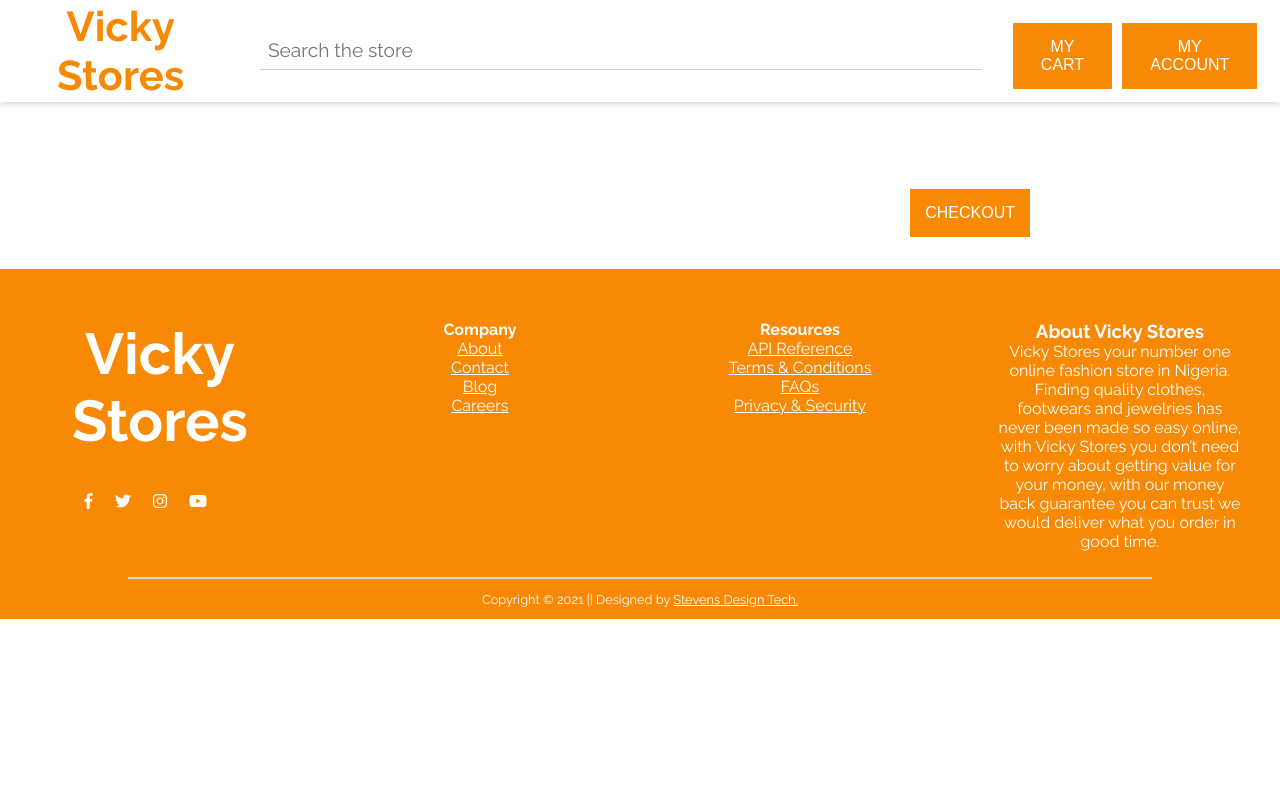
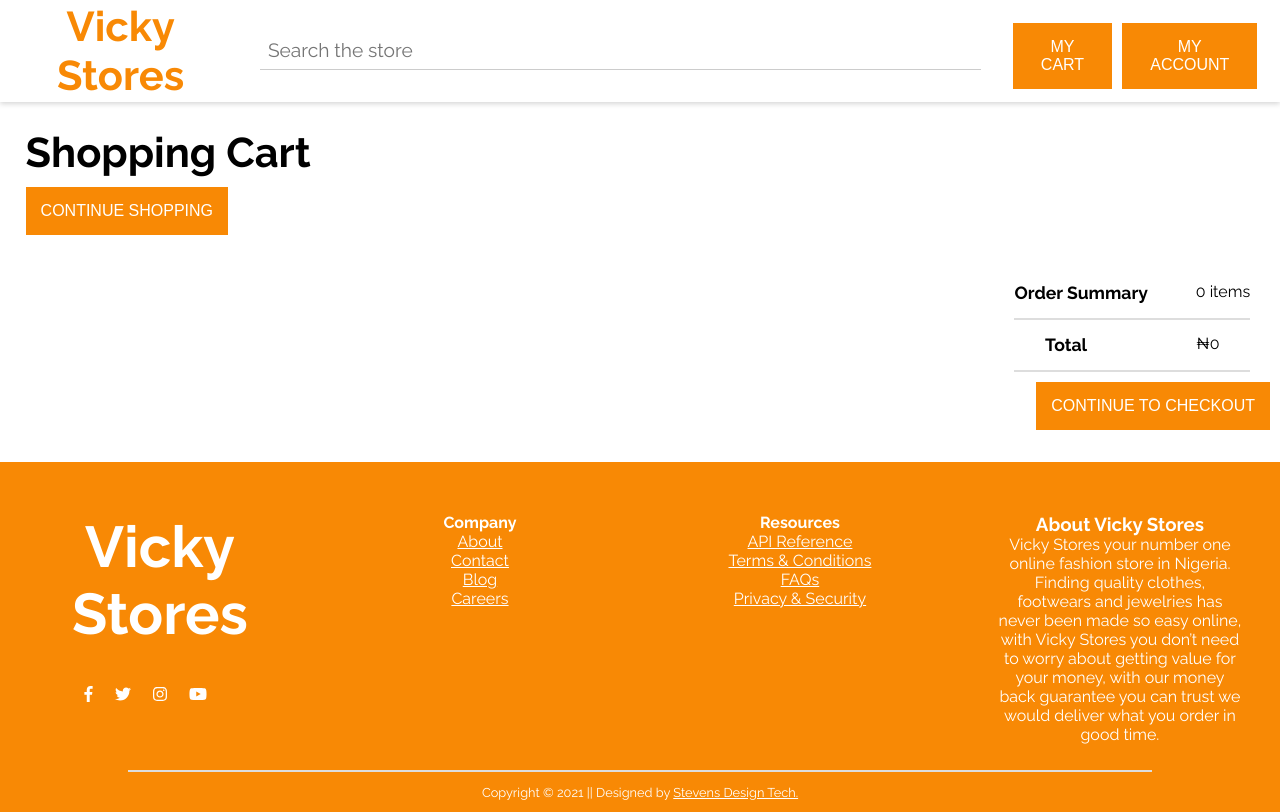
Before and after one commit to seyeonigbinde/vicky-stores, a React (Create React App) app: page /cart in a window 1280 px wide. Built offline with nearby package versions, Linux system fonts and the light colour scheme.

Commit message:
Shopping Cart Properly Aligned

```diff
--- a/src/components/ShoppingCart.js
+++ b/src/components/ShoppingCart.js
@@ -1,19 +1,31 @@
 import React from 'react'
+import { Link } from 'react-router-dom'
 
 const ShoppingCart = (props) => {
   const total = props.cart.reduce((sum, d) => sum + d.price, 0)
   return (
-    <div className='cart'>
+    <section className='cart'>
+      <div className='cart_header'>
+        <h2> Shopping Cart</h2>
+        <Link to='/'>
+          <button> Continue Shopping</button>
+        </Link>
+      </div>
+      <section className='cart_container'>
+        <div className='cart_items'>
           {props.cart.map((product) => (
             <div className='product-card' key={product.id}>
-          <img
-            className='product-image'
-            src={product.image}
-            alt={product.title}
-          />
-          <div className='product-details'>
-            <h3 className='product-name'>{product.title}</h3>
+              <div className='product_title'>
+                <p>Item Details</p>
+                <img src={product.image} alt={product.title} />
+                <h5>{product.title}</h5>
+              </div>
+              <div className='product_price'>
+                <p>Price</p>
                 <p> &#8358;{product.price}</p>
+              </div>
+              <div className='product_action'>
+                <p>Action</p>
                 <button
                   className='product-button'
                   onClick={() => props.removeFromCart(product)}
@@ -23,16 +35,27 @@
               </div>
             </div>
           ))}
+        </div>
         <div className='checkout-section'>
-        <p className='total'>Total: &#8358;{total}</p>
+          <div className='checkout_title'>
+            <h5> Order Summary</h5>
+            <p>{props.cart.length} items</p>
+          </div>
+          <hr />
+          <div className='checkout_title'>
+            <h5>Total</h5>
+            <p> &#8358;{total}</p>
+          </div>
+          <hr />
           <button
             className='checkout'
             onClick={() => props.history.push('/checkout')}
           >
-          Checkout
+            Continue to checkout
           </button>
         </div>
-    </div>
+      </section>
+    </section>
   )
 }
 
--- a/src/components/ShoppingList.js
+++ b/src/components/ShoppingList.js
@@ -45,8 +45,8 @@
           {filteredProduct.map((product, id) => (
             <div key={id} className='product_items'>
               <img src={product.image} alt='product' />
-              <h5> {product.title}</h5>
-              <p> &#8358;{product.price}</p>
+              <p> {product.title}</p>
+              <h5> &#8358;{product.price}</h5>
               <button onClick={() => addToCart(product)}>Add To Cart</button>
             </div>
           ))}
--- a/src/index.css
+++ b/src/index.css
@@ -17,9 +17,11 @@
 h2 {
   font-size: 2.6rem;
 }
+h5 {
+  font-size: 1.1rem;
+}
 p {
   font-size: 1rem;
-  color: #fff;
   /* font-weight: bold; */
 }
 hr {
@@ -62,6 +64,9 @@
   color: #4f4f4f;
   align-items: center;
 }
+.banner p {
+  color: #fff;
+}
 .banner_img {
   width: 60%;
 }
@@ -95,6 +100,9 @@
   justify-content: space-between;
   flex-wrap: wrap;
 }
+.product_container:hover {
+  border: 1px solid #ddd;
+}
 .product_items {
   width: 20%;
   padding: 2%;
@@ -103,102 +111,60 @@
   width: 50%;
   height: 20vh;
 }
-input {
-  width: 95%;
-  padding: 1%;
-  font-family: 'Raleway', sans-serif;
-  font-size: 1.2rem;
-  border-top: hidden;
-  border-right: hidden;
-  border-left: hidden;
-  border-bottom: 1px solid #ccc;
+.product_items h5 {
+  margin-top: 5%;
 }
-input:focus {
-  outline: none;
+.checkout-section {
+  padding: 32px 0;
+  display: flex;
+  /* flex-flow: column nowrap; */
+  align-items: flex-end;
+  width: 30%;
+}
+.checkout_title {
+  display: flex;
+  padding: 5% 2%;
+  width: 100%;
+  text-align: left;
+}
+.checkout_title p {
+  text-align: right;
+}
+.checkout_title h5 {
+  text-align: left;
+}
+.product-card {
+  display: flex;
+  margin: 2%;
+  padding: 32px 0;
+  width: 100%;
 }
 
-button {
-  background: #f88905;
-  color: white;
-  text-transform: uppercase;
-  border: none;
-  margin-top: 10px;
-  margin-right: 10px;
-  padding: 15px;
-  font-size: 16px;
-  font-weight: 100;
-  cursor: pointer;
+.product-card img {
+  width: 10%;
+  height: 10vh;
 }
-
-button:hover {
-  background: #f88905;
+.cart_items {
+  flex-wrap: wrap;
+  width: 100%;
 }
-
-button:active,
-input[type='button']:active,
-input:active {
-  transition: 0.3s all;
-  transform: translateY(3px);
-  border: 1px solid transparent;
-  opacity: 0.8;
-}
-
-input:disabled {
-  opacity: 0.4;
-}
-
-input[type='button']:hover {
-  transition: 0.3s all;
-}
-
-button,
-input[type='button'],
-input {
-  -webkit-appearance: none;
-}
-.checkout-section {
-  color: #000;
-  padding: 32px 0;
-  display: flex;
-  flex-flow: column nowrap;
-  align-items: flex-end;
-}
-
-.product-list {
-  padding-top: 32px;
-  max-width: 1200px;
-  margin: 0 auto;
-  display: flex;
-  flex-flow: row wrap;
-  justify-content: space-evenly;
-}
-
-.product-card {
-  display: flex;
-  width: 50%;
-  padding: 32px 0;
-}
-
-.product-image {
-  height: 296px;
-}
-
 .product-details {
   padding: 0 32px 0 16px;
   color: #000;
-  font-weight: 200;
   display: flex;
-  flex-flow: column nowrap;
+  /* flex-flow: column nowrap; */
   justify-content: space-between;
-  align-items: flex-start;
+  align-items: center;
 }
-
-.product-name {
-  margin-top: 0;
-  margin-bottom: 6px;
-  color: #000;
+.product_title {
+  width: 60%;
 }
-
+.product_price {
+  width: 20%;
+}
+.product_action {
+  width: 20%;
+}
 .product-bottom-row {
   display: flex;
   margin-top: 16px;
@@ -213,15 +179,16 @@
   justify-self: flex-end;
 }
 
-/* p {
-  margin: 0;
-} */
-
 .cart {
-  width: 800px;
   margin-top: 10%;
 }
-
+.cart_header {
+  text-align: left;
+  padding-left: 2%;
+}
+.cart_container {
+  display: flex;
+}
 .cart > .product-card {
   width: 100%;
   margin: 0 auto;
@@ -250,6 +217,34 @@
   margin-top: 32px;
   padding: 24px;
   background-color: #f88905;
+}
+input {
+  width: 95%;
+  padding: 1%;
+  font-family: 'Raleway', sans-serif;
+  font-size: 1.2rem;
+  border-top: hidden;
+  border-right: hidden;
+  border-left: hidden;
+  border-bottom: 1px solid #ccc;
+}
+input:focus {
+  outline: none;
+}
+button {
+  background: #f88905;
+  color: white;
+  text-transform: uppercase;
+  border: none;
+  margin-top: 10px;
+  margin-right: 10px;
+  padding: 15px;
+  font-size: 16px;
+  font-weight: 100;
+  cursor: pointer;
+}
+button:hover {
+  background: #f88905;
 }
 
 form {
```
Lines whose indentation alone changed are shown as unchanged.
